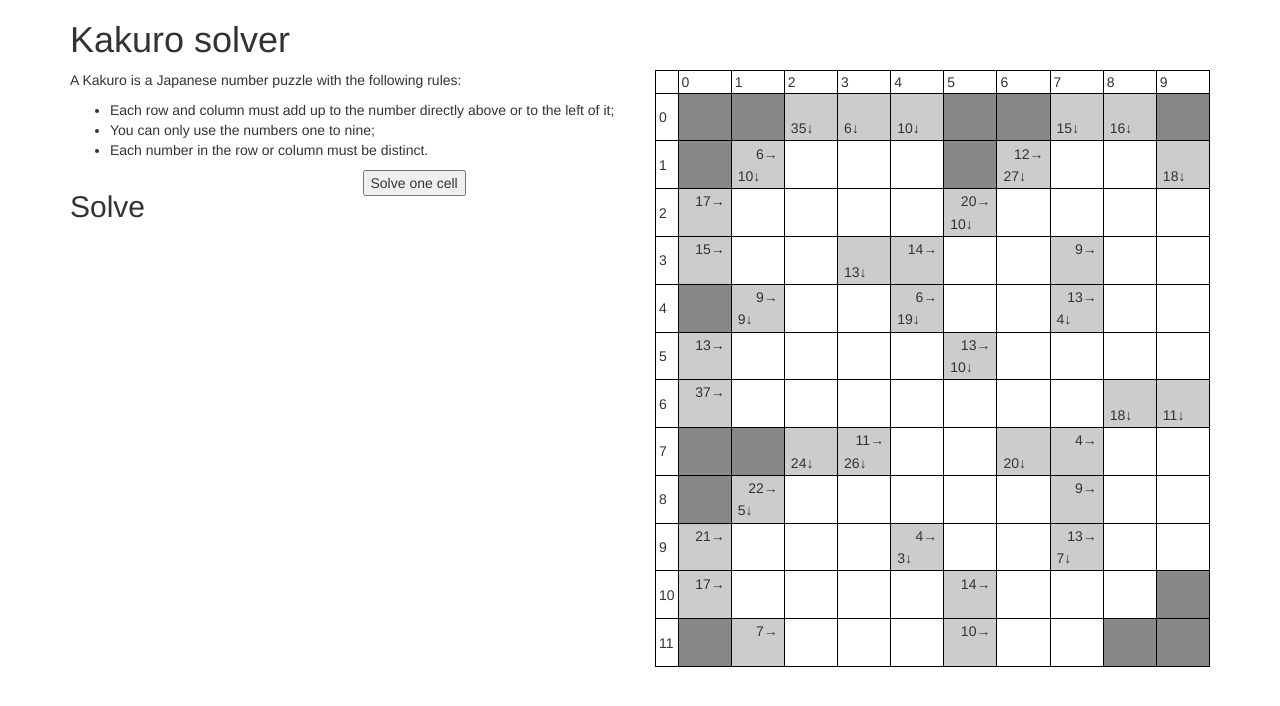
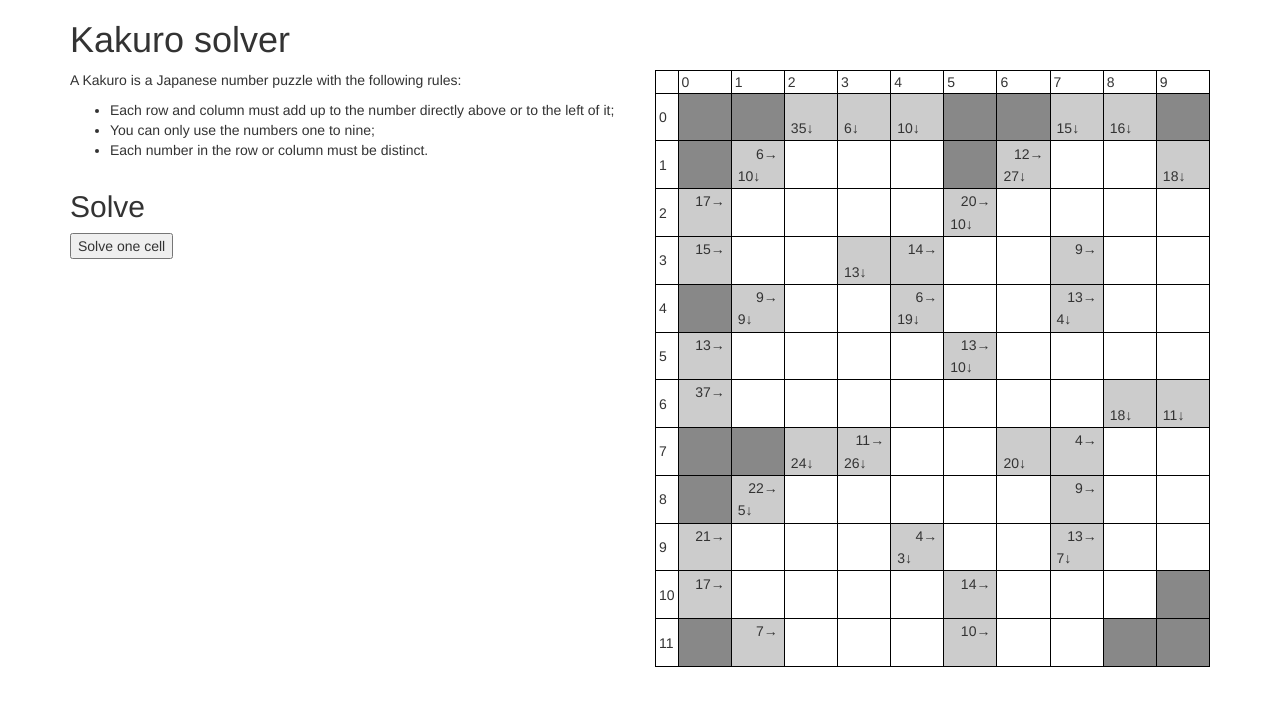
Before and after one commit to geotho/kakuro-solver, a plain HTML site: page index.html in a window 1280 px wide. Drawn offline with nearby package versions, Linux system fonts and the light colour scheme.

Commit message:
publish: Move solve button
generated from commit 60fb438f5d276178ddc4865ccef818b5efe68089

```diff
--- a/index.html
+++ b/index.html
@@ -1 +1 @@
-<!DOCTYPE html><html><head><title>Kakuro solver</title><link href="https://maxcdn.bootstrapcdn.com/bootstrap/3.3.6/css/bootstrap.min.css" rel="stylesheet"><link href="css/style.css" rel="stylesheet"></head><body><div class="container"><div class="row"><div class="col-sm-12"><h1>Kakuro solver</h1></div></div><div class="row"><div class="col-md-6 col-sm-12"><p>A Kakuro is a Japanese number puzzle with the following rules:</p><ul><li>Each row and column must add up to the number directly above or to the left of it;</li><li>You can only use the numbers one to nine;</li><li>Each number in the row or column must be distinct.</li></ul><div class="row"><div class="col-sm-6"><h2>Solve</h2></div><div class="col-sm-6"><button onclick="window.k.solveItr()">Solve one cell</button></div></div></div><div id="kakuro-container" class="col-md-6 col-sm-12"></div></div></div><script src="https://code.jquery.com/jquery-2.2.1.js"></script><script src="js/kakuro.js"></script></body></html>
+<!DOCTYPE html><html><head><title>Kakuro solver</title><link href="https://maxcdn.bootstrapcdn.com/bootstrap/3.3.6/css/bootstrap.min.css" rel="stylesheet"><link href="css/style.css" rel="stylesheet"></head><body><div class="container"><div class="row"><div class="col-sm-12"><h1>Kakuro solver</h1></div></div><div class="row"><div class="col-md-6 col-sm-12"><p>A Kakuro is a Japanese number puzzle with the following rules:</p><ul><li>Each row and column must add up to the number directly above or to the left of it;</li><li>You can only use the numbers one to nine;</li><li>Each number in the row or column must be distinct.</li></ul><div class="row"><div class="col-sm-12"><h2>Solve</h2><button onclick="window.k.solveItr()">Solve one cell</button></div></div></div><div id="kakuro-container" class="col-md-6 col-sm-12"></div></div></div><script src="https://code.jquery.com/jquery-2.2.1.js"></script><script src="js/kakuro.js"></script></body></html>
```
